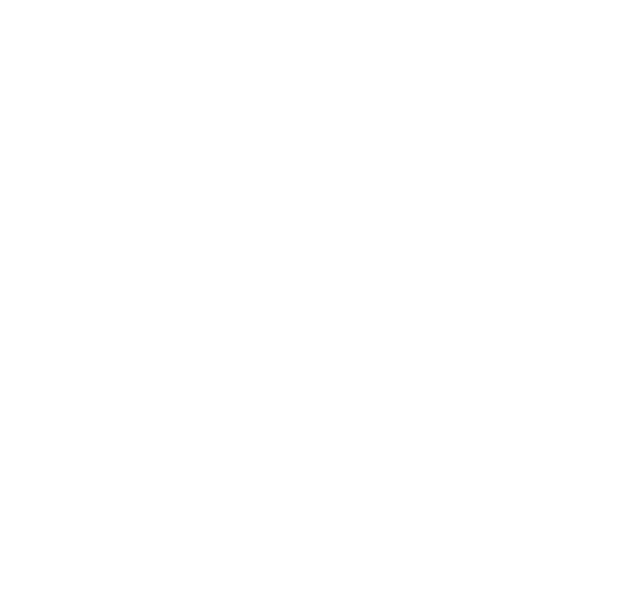
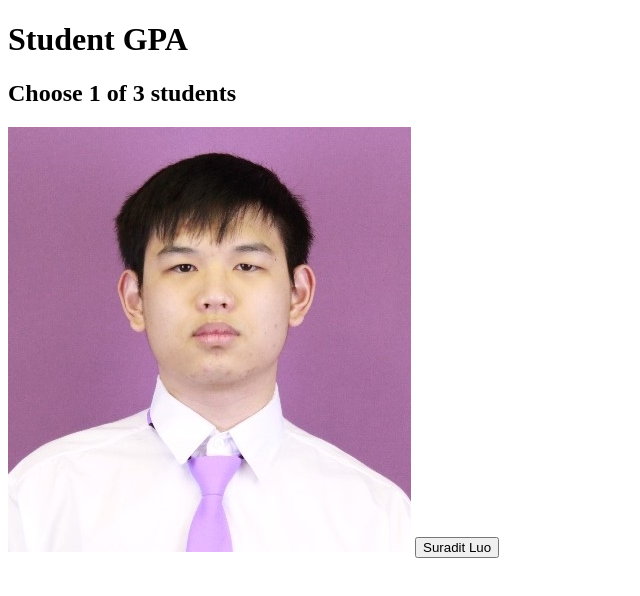
Before and after one commit to 632115043-SuraditLuo/953234_Project01, a plain HTML site: page Project.html in a window 1280 px wide. Shown: the whole page, without its empty margins (0-640 px from the left). Drawn offline with Linux system fonts and the light colour scheme.

Commit message:
add my profile

```diff
--- a/Project.html
+++ b/Project.html
@@ -5,8 +5,21 @@
     <meta http-equiv="X-UA-Compatible" content="IE=edge">
     <meta name="viewport" content="width=device-width, initial-scale=1.0">
     <title>Student GPA</title>
+    <style>
+
+    </style>
 </head>
 <body>
+    <h1>Student GPA</h1>
+    <h2>Choose 1 of 3 students</h2>
+    <div>
+        <div>
+            <img src="43_profile.jpg">
+            <button onclick="showCheckBox()">Suradit Luo</button>
+        </div>
+    </div>
+    <script>
 
+    </script>
 </body>
 </html>
```
Also changed, not shown: 43_profile.jpg (added).
